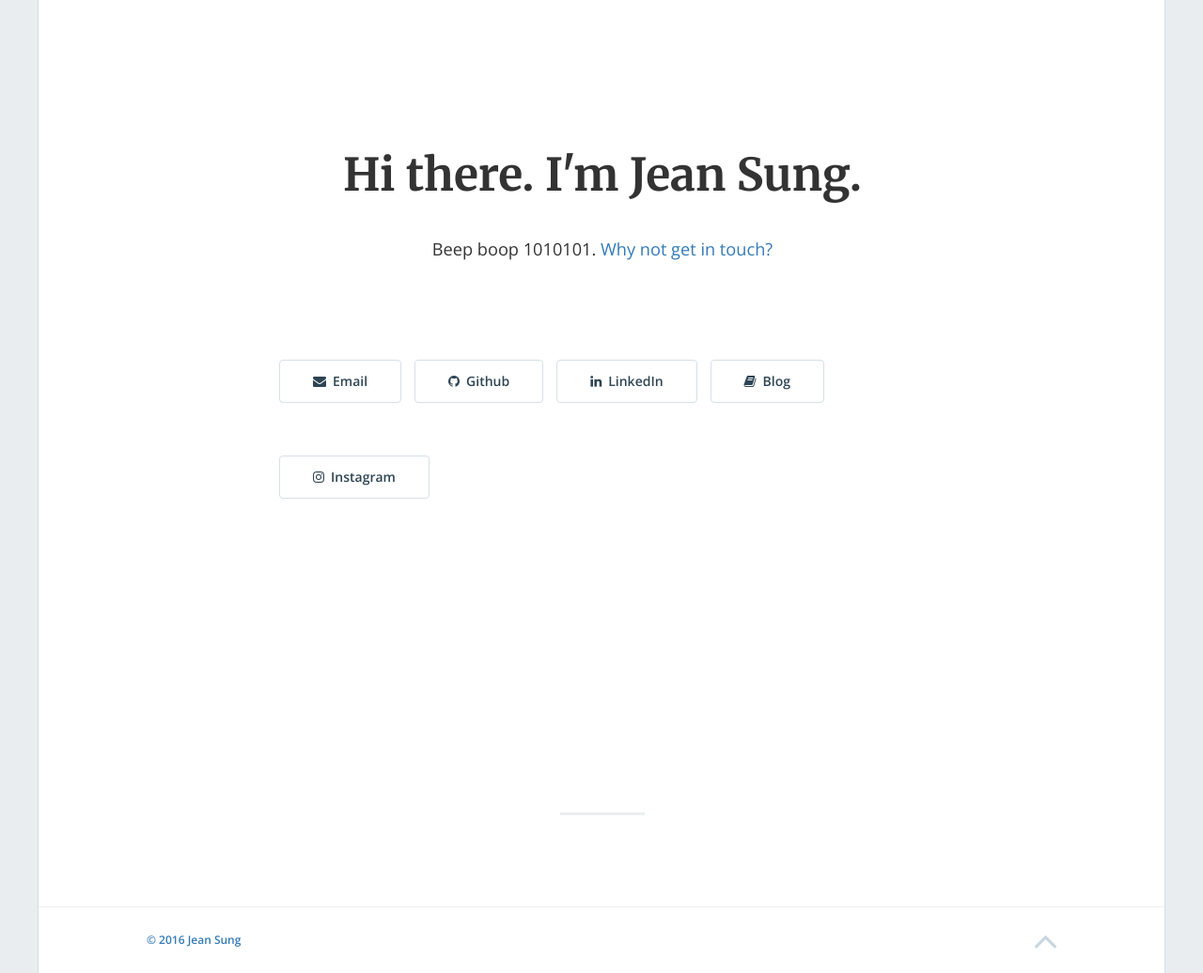
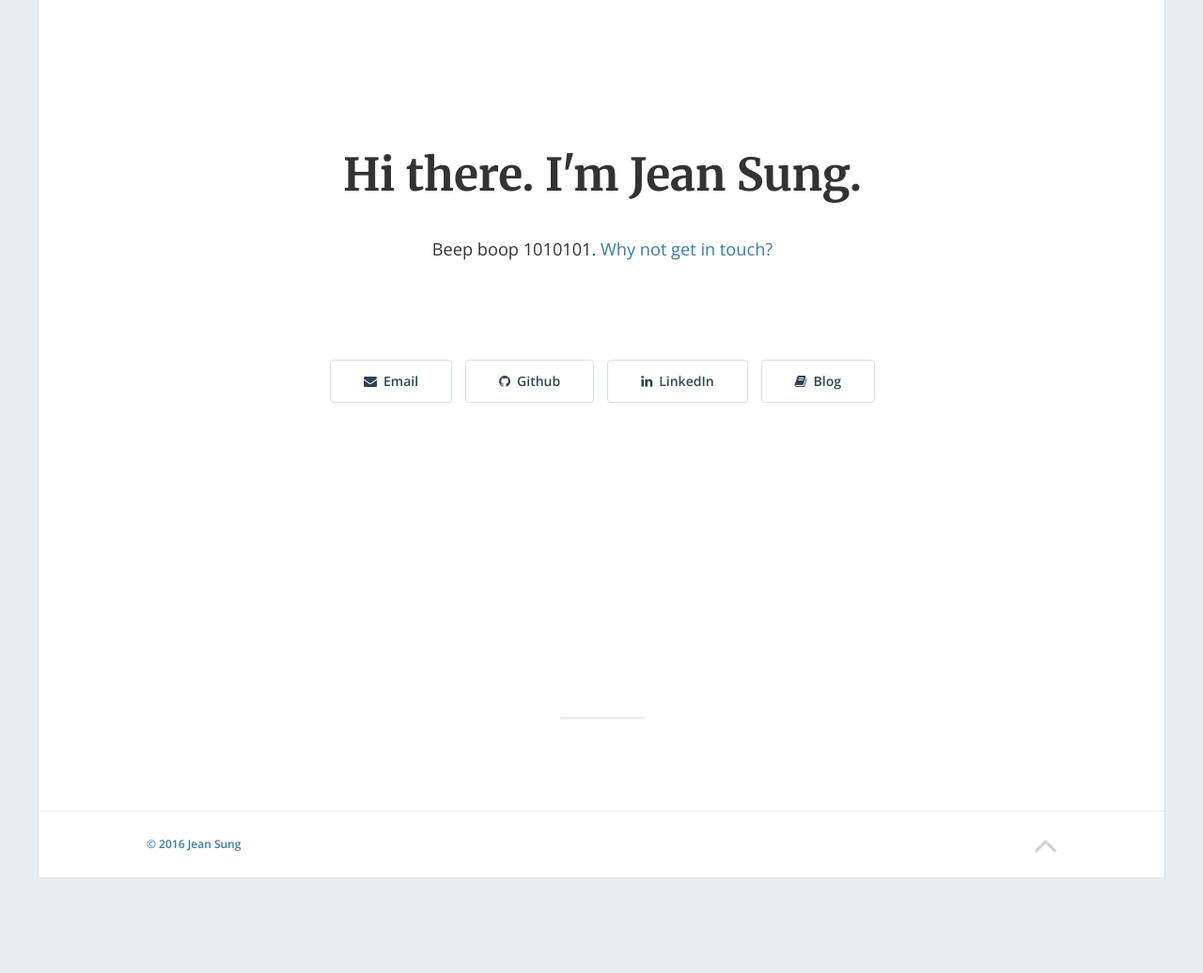
Before and after one commit to jeansung/jeansung.github.io, a Jekyll site: the page built from index.html, in a window 1280 px wide. Shown: the whole page at 94% size. Built offline with Jekyll 4.4.1, drawn with Linux system fonts in a browser that asks for light colours; nearby versions of some CDN libraries; the list of posts is cut into pages by our own code; after the commit the page ends 934 px from its top, so only the background shows below that.

Commit message:
removing instagram from main site

```diff
--- a/_data/global.yml
+++ b/_data/global.yml
@@ -6,7 +6,6 @@ nav: "false"
 footer_text: '© 2016 Jean Sung'
 github: 'jeansung'
 linkedin: 'jeansung'
-instagram: 'jeansung94'
 email: 'jeansung94@gmail.com'
 blog: 'jeansung.github.io/blog/'
 
--- a/_includes/home-hero.html
+++ b/_includes/home-hero.html
@@ -31,10 +31,6 @@
             {% if site.data.global.blog != '' %}
               <a href="http://{{ site.data.global.blog }}"><button class="btn btn-default btn-md"><i class="fa fa-book fa-md"></i>Blog</button></a>
             {% endif %}
-            {% if site.data.global.instagram != '' %}
-              <a href="https://instagram.com/{{ site.data.global.instagram }}"><button class="btn btn-default btn-md"><i class="fa fa-instagram fa-md"></i>Instagram</button></a>
-            {% endif %}
-
           </div>
 
         </div>
```
